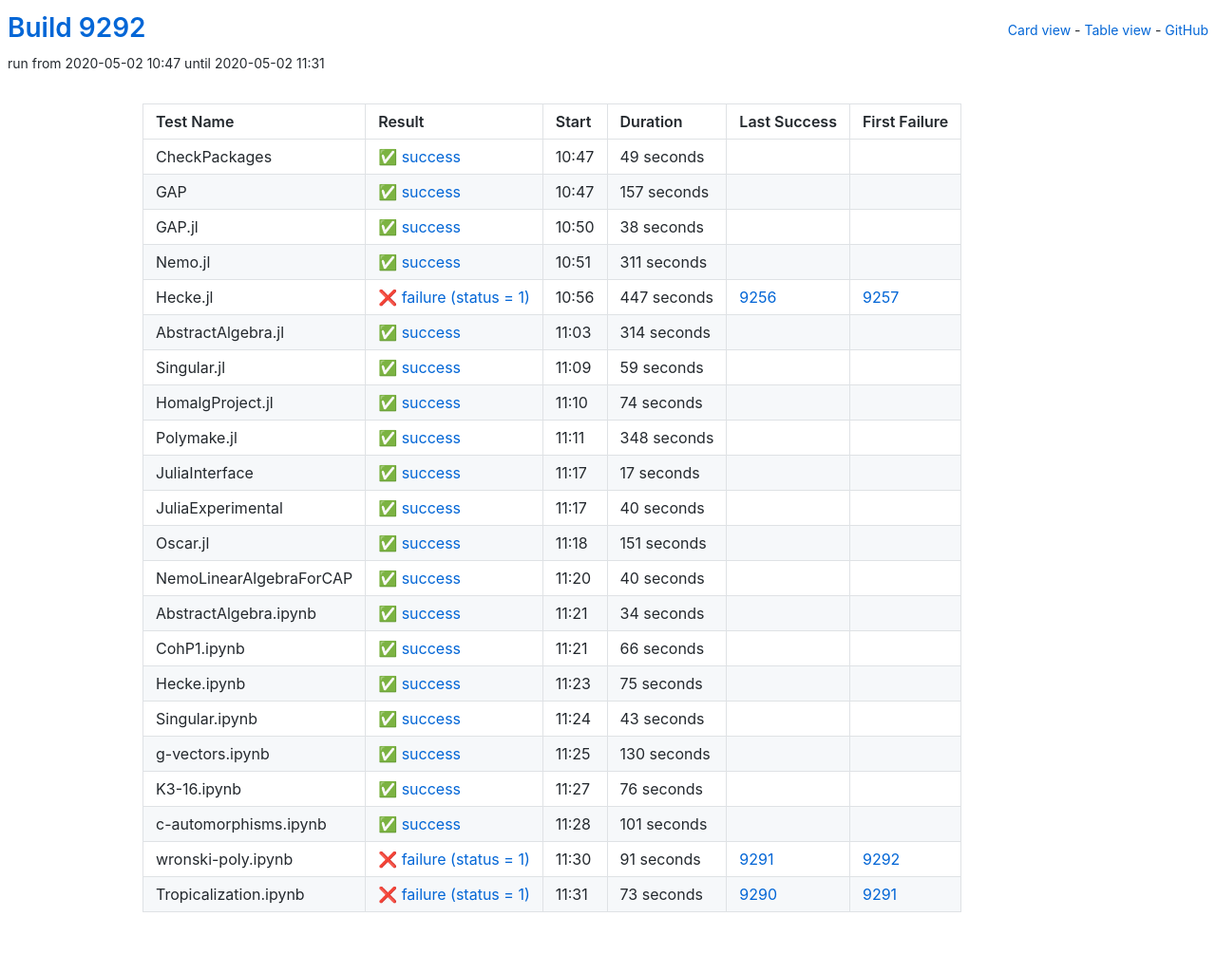
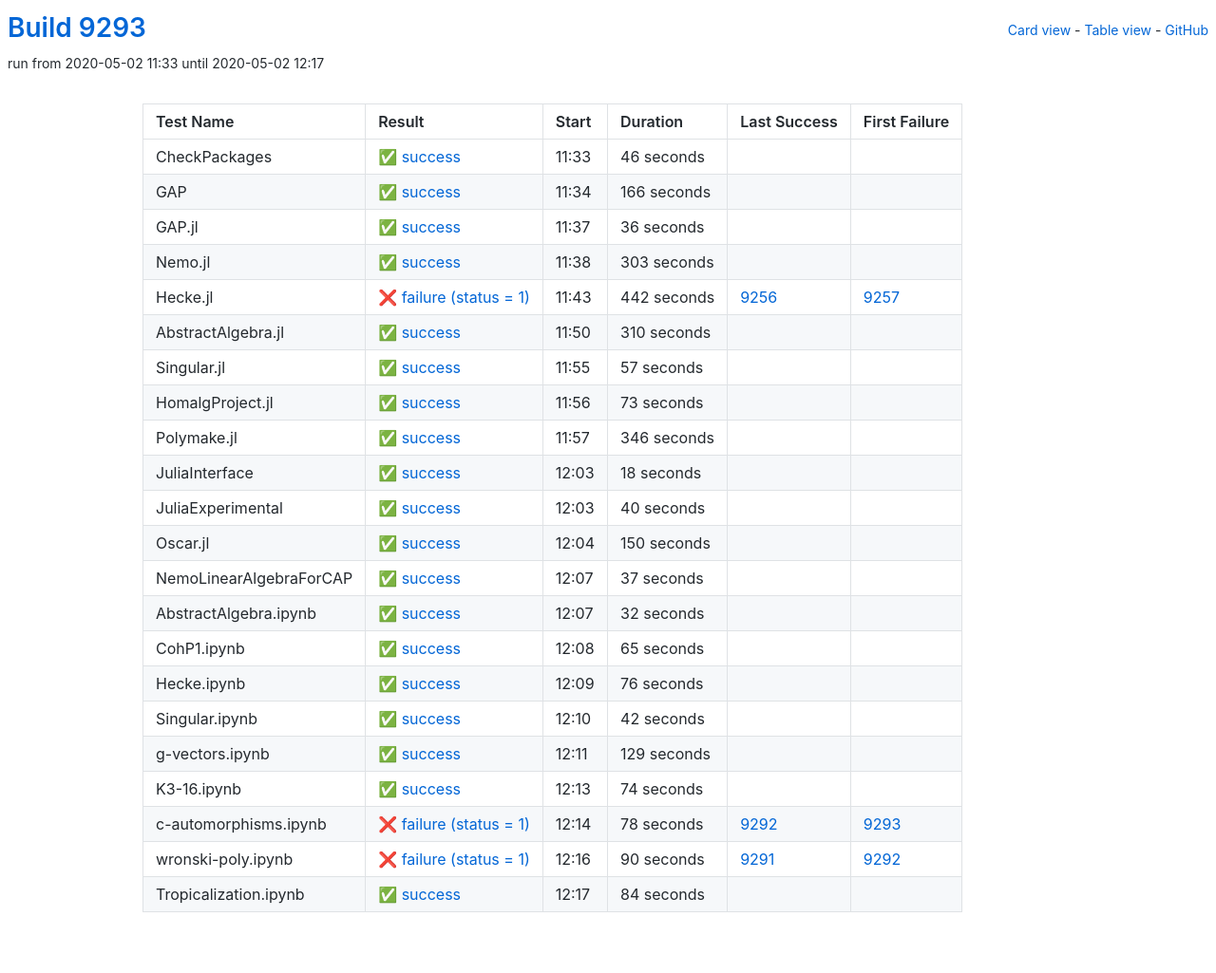
Before and after one commit to oscar-system/oscar-ci-status, a Jekyll site: the page built from table.html, in a window 1280 px wide. Shown: the whole page at 95% size. Built offline with Jekyll 4.4.1, drawn with Linux system fonts in a browser that asks for light colours.

Commit message:
Build 9293

```diff
--- a/_data/ci.yml
+++ b/_data/ci.yml
@@ -1,82 +1,203 @@
-build: 9292
-build_url: https://oscarci.mathematik.uni-kl.de/job/oscar/9292/
+build: 9293
+build_url: https://oscarci.mathematik.uni-kl.de/job/oscar/9293/
 job: oscar
 tests:
-- duration: 49
+- duration: 46
   exitcode: 0
   first_failure: false
   first_failure_url: null
   last_success: false
   last_success_url: null
-  log: https://oscarci.mathematik.uni-kl.de/job/oscar/9292/artifact/logs/build-9292/CheckPackages.log
+  log: https://oscarci.mathematik.uni-kl.de/job/oscar/9293/artifact/logs/build-9293/CheckPackages.log
   name: CheckPackages
-  start: 2020-05-02 10:47
+  start: 2020-05-02 11:33
   status: success
   success: true
-- duration: 157
+- duration: 166
   exitcode: 0
   first_failure: false
   first_failure_url: null
   last_success: false
   last_success_url: null
-  log: https://oscarci.mathematik.uni-kl.de/job/oscar/9292/artifact/logs/build-9292/GAP.log
+  log: https://oscarci.mathematik.uni-kl.de/job/oscar/9293/artifact/logs/build-9293/GAP.log
   name: GAP
-  start: 2020-05-02 10:47
+  start: 2020-05-02 11:34
   status: success
   success: true
-- duration: 38
+- duration: 36
   exitcode: 0
   first_failure: false
   first_failure_url: null
   last_success: false
   last_success_url: null
-  log: https://oscarci.mathematik.uni-kl.de/job/oscar/9292/artifact/logs/build-9292/GAP.jl.log
+  log: https://oscarci.mathematik.uni-kl.de/job/oscar/9293/artifact/logs/build-9293/GAP.jl.log
   name: GAP.jl
-  start: 2020-05-02 10:50
+  start: 2020-05-02 11:37
   status: success
   success: true
-- duration: 311
+- duration: 303
   exitcode: 0
   first_failure: false
   first_failure_url: null
   last_success: false
   last_success_url: null
-  log: https://oscarci.mathematik.uni-kl.de/job/oscar/9292/artifact/logs/build-9292/Nemo.jl.log
+  log: https://oscarci.mathematik.uni-kl.de/job/oscar/9293/artifact/logs/build-9293/Nemo.jl.log
   name: Nemo.jl
-  start: 2020-05-02 10:51
+  start: 2020-05-02 11:38
   status: success
   success: true
-- duration: 447
+- duration: 442
   exitcode: 1
   first_failure: 9257
   first_failure_url: https://oscarci.mathematik.uni-kl.de/job/oscar/9257/
   last_success: 9256
   last_success_url: https://oscarci.mathematik.uni-kl.de/job/oscar/9256/
-  log: https://oscarci.mathematik.uni-kl.de/job/oscar/9292/artifact/logs/build-9292/Hecke.jl.log
+  log: https://oscarci.mathematik.uni-kl.de/job/oscar/9293/artifact/logs/build-9293/Hecke.jl.log
   name: Hecke.jl
-  start: 2020-05-02 10:56
+  start: 2020-05-02 11:43
   status: failure
   success: false
-- duration: 314
+- duration: 310
   exitcode: 0
   first_failure: false
   first_failure_url: null
   last_success: false
   last_success_url: null
-  log: https://oscarci.mathematik.uni-kl.de/job/oscar/9292/artifact/logs/build-9292/AbstractAlgebra.jl.log
+  log: https://oscarci.mathematik.uni-kl.de/job/oscar/9293/artifact/logs/build-9293/AbstractAlgebra.jl.log
   name: AbstractAlgebra.jl
-  start: 2020-05-02 11:03
+  start: 2020-05-02 11:50
   status: success
   success: true
-- duration: 59
+- duration: 57
   exitcode: 0
   first_failure: false
   first_failure_url: null
   last_success: false
   last_success_url: null
-  log: https://oscarci.mathematik.uni-kl.de/job/oscar/9292/artifact/logs/build-9292/Singular.jl.log
+  log: https://oscarci.mathematik.uni-kl.de/job/oscar/9293/artifact/logs/build-9293/Singular.jl.log
   name: Singular.jl
-  start: 2020-05-02 11:09
+  start: 2020-05-02 11:55
+  status: success
+  success: true
+- duration: 73
+  exitcode: 0
+  first_failure: false
+  first_failure_url: null
+  last_success: false
+  last_success_url: null
+  log: https://oscarci.mathematik.uni-kl.de/job/oscar/9293/artifact/logs/build-9293/HomalgProject.jl.log
+  name: HomalgProject.jl
+  start: 2020-05-02 11:56
+  status: success
+  success: true
+- duration: 346
+  exitcode: 0
+  first_failure: false
+  first_failure_url: null
+  last_success: false
+  last_success_url: null
+  log: https://oscarci.mathematik.uni-kl.de/job/oscar/9293/artifact/logs/build-9293/Polymake.jl.log
+  name: Polymake.jl
+  start: 2020-05-02 11:57
+  status: success
+  success: true
+- duration: 18
+  exitcode: 0
+  first_failure: false
+  first_failure_url: null
+  last_success: false
+  last_success_url: null
+  log: https://oscarci.mathematik.uni-kl.de/job/oscar/9293/artifact/logs/build-9293/JuliaInterface.log
+  name: JuliaInterface
+  start: 2020-05-02 12:03
+  status: success
+  success: true
+- duration: 40
+  exitcode: 0
+  first_failure: false
+  first_failure_url: null
+  last_success: false
+  last_success_url: null
+  log: https://oscarci.mathematik.uni-kl.de/job/oscar/9293/artifact/logs/build-9293/JuliaExperimental.log
+  name: JuliaExperimental
+  start: 2020-05-02 12:03
+  status: success
+  success: true
+- duration: 150
+  exitcode: 0
+  first_failure: false
+  first_failure_url: null
+  last_success: false
+  last_success_url: null
+  log: https://oscarci.mathematik.uni-kl.de/job/oscar/9293/artifact/logs/build-9293/Oscar.jl.log
+  name: Oscar.jl
+  start: 2020-05-02 12:04
+  status: success
+  success: true
+- duration: 37
+  exitcode: 0
+  first_failure: false
+  first_failure_url: null
+  last_success: false
+  last_success_url: null
+  log: https://oscarci.mathematik.uni-kl.de/job/oscar/9293/artifact/logs/build-9293/NemoLinearAlgebraForCAP.log
+  name: NemoLinearAlgebraForCAP
+  start: 2020-05-02 12:07
+  status: success
+  success: true
+- duration: 32
+  exitcode: 0
+  first_failure: false
+  first_failure_url: null
+  last_success: false
+  last_success_url: null
+  log: https://oscarci.mathematik.uni-kl.de/job/oscar/9293/artifact/logs/build-9293/AbstractAlgebra.ipynb.log
+  name: AbstractAlgebra.ipynb
+  start: 2020-05-02 12:07
+  status: success
+  success: true
+- duration: 65
+  exitcode: 0
+  first_failure: false
+  first_failure_url: null
+  last_success: false
+  last_success_url: null
+  log: https://oscarci.mathematik.uni-kl.de/job/oscar/9293/artifact/logs/build-9293/CohP1.ipynb.log
+  name: CohP1.ipynb
+  start: 2020-05-02 12:08
+  status: success
+  success: true
+- duration: 76
+  exitcode: 0
+  first_failure: false
+  first_failure_url: null
+  last_success: false
+  last_success_url: null
+  log: https://oscarci.mathematik.uni-kl.de/job/oscar/9293/artifact/logs/build-9293/Hecke.ipynb.log
+  name: Hecke.ipynb
+  start: 2020-05-02 12:09
+  status: success
+  success: true
+- duration: 42
+  exitcode: 0
+  first_failure: false
+  first_failure_url: null
+  last_success: false
+  last_success_url: null
+  log: https://oscarci.mathematik.uni-kl.de/job/oscar/9293/artifact/logs/build-9293/Singular.ipynb.log
+  name: Singular.ipynb
+  start: 2020-05-02 12:10
+  status: success
+  success: true
+- duration: 129
+  exitcode: 0
+  first_failure: false
+  first_failure_url: null
+  last_success: false
+  last_success_url: null
+  log: https://oscarci.mathematik.uni-kl.de/job/oscar/9293/artifact/logs/build-9293/g-vectors.ipynb.log
+  name: g-vectors.ipynb
+  start: 2020-05-02 12:11
   status: success
   success: true
 - duration: 74
@@ -85,162 +206,41 @@ tests:
   first_failure_url: null
   last_success: false
   last_success_url: null
-  log: https://oscarci.mathematik.uni-kl.de/job/oscar/9292/artifact/logs/build-9292/HomalgProject.jl.log
-  name: HomalgProject.jl
-  start: 2020-05-02 11:10
+  log: https://oscarci.mathematik.uni-kl.de/job/oscar/9293/artifact/logs/build-9293/K3-16.ipynb.log
+  name: K3-16.ipynb
+  start: 2020-05-02 12:13
   status: success
   success: true
-- duration: 348
+- duration: 78
+  exitcode: 1
+  first_failure: 9293
+  first_failure_url: https://oscarci.mathematik.uni-kl.de/job/oscar/9293/
+  last_success: 9292
+  last_success_url: https://oscarci.mathematik.uni-kl.de/job/oscar/9292/
+  log: https://oscarci.mathematik.uni-kl.de/job/oscar/9293/artifact/logs/build-9293/c-automorphisms.ipynb.log
+  name: c-automorphisms.ipynb
+  start: 2020-05-02 12:14
+  status: failure
+  success: false
+- duration: 90
+  exitcode: 1
+  first_failure: 9292
+  first_failure_url: https://oscarci.mathematik.uni-kl.de/job/oscar/9292/
+  last_success: 9291
+  last_success_url: https://oscarci.mathematik.uni-kl.de/job/oscar/9291/
+  log: https://oscarci.mathematik.uni-kl.de/job/oscar/9293/artifact/logs/build-9293/wronski-poly.ipynb.log
+  name: wronski-poly.ipynb
+  start: 2020-05-02 12:16
+  status: failure
+  success: false
+- duration: 84
   exitcode: 0
   first_failure: false
   first_failure_url: null
   last_success: false
   last_success_url: null
-  log: https://oscarci.mathematik.uni-kl.de/job/oscar/9292/artifact/logs/build-9292/Polymake.jl.log
-  name: Polymake.jl
-  start: 2020-05-02 11:11
+  log: https://oscarci.mathematik.uni-kl.de/job/oscar/9293/artifact/logs/build-9293/Tropicalization.ipynb.log
+  name: Tropicalization.ipynb
+  start: 2020-05-02 12:17
   status: success
   success: true
-- duration: 17
-  exitcode: 0
-  first_failure: false
-  first_failure_url: null
-  last_success: false
-  last_success_url: null
-  log: https://oscarci.mathematik.uni-kl.de/job/oscar/9292/artifact/logs/build-9292/JuliaInterface.log
-  name: JuliaInterface
-  start: 2020-05-02 11:17
-  status: success
-  success: true
-- duration: 40
-  exitcode: 0
-  first_failure: false
-  first_failure_url: null
-  last_success: false
-  last_success_url: null
-  log: https://oscarci.mathematik.uni-kl.de/job/oscar/9292/artifact/logs/build-9292/JuliaExperimental.log
-  name: JuliaExperimental
-  start: 2020-05-02 11:17
-  status: success
-  success: true
-- duration: 151
-  exitcode: 0
-  first_failure: false
-  first_failure_url: null
-  last_success: false
-  last_success_url: null
-  log: https://oscarci.mathematik.uni-kl.de/job/oscar/9292/artifact/logs/build-9292/Oscar.jl.log
-  name: Oscar.jl
-  start: 2020-05-02 11:18
-  status: success
-  success: true
-- duration: 40
-  exitcode: 0
-  first_failure: false
-  first_failure_url: null
-  last_success: false
-  last_success_url: null
-  log: https://oscarci.mathematik.uni-kl.de/job/oscar/9292/artifact/logs/build-9292/NemoLinearAlgebraForCAP.log
-  name: NemoLinearAlgebraForCAP
-  start: 2020-05-02 11:20
-  status: success
-  success: true
-- duration: 34
-  exitcode: 0
-  first_failure: false
-  first_failure_url: null
-  last_success: false
-  last_success_url: null
-  log: https://oscarci.mathematik.uni-kl.de/job/oscar/9292/artifact/logs/build-9292/AbstractAlgebra.ipynb.log
-  name: AbstractAlgebra.ipynb
-  start: 2020-05-02 11:21
-  status: success
-  success: true
-- duration: 66
-  exitcode: 0
-  first_failure: false
-  first_failure_url: null
-  last_success: false
-  last_success_url: null
-  log: https://oscarci.mathematik.uni-kl.de/job/oscar/9292/artifact/logs/build-9292/CohP1.ipynb.log
-  name: CohP1.ipynb
-  start: 2020-05-02 11:21
-  status: success
-  success: true
-- duration: 75
-  exitcode: 0
-  first_failure: false
-  first_failure_url: null
-  last_success: false
-  last_success_url: null
-  log: https://oscarci.mathematik.uni-kl.de/job/oscar/9292/artifact/logs/build-9292/Hecke.ipynb.log
-  name: Hecke.ipynb
-  start: 2020-05-02 11:23
-  status: success
-  success: true
-- duration: 43
-  exitcode: 0
-  first_failure: false
-  first_failure_url: null
-  last_success: false
-  last_success_url: null
-  log: https://oscarci.mathematik.uni-kl.de/job/oscar/9292/artifact/logs/build-9292/Singular.ipynb.log
-  name: Singular.ipynb
-  start: 2020-05-02 11:24
-  status: success
-  success: true
-- duration: 130
-  exitcode: 0
-  first_failure: false
-  first_failure_url: null
-  last_success: false
-  last_success_url: null
-  log: https://oscarci.mathematik.uni-kl.de/job/oscar/9292/artifact/logs/build-9292/g-vectors.ipynb.log
-  name: g-vectors.ipynb
-  start: 2020-05-02 11:25
-  status: success
-  success: true
-- duration: 76
-  exitcode: 0
-  first_failure: false
-  first_failure_url: null
-  last_success: false
-  last_success_url: null
-  log: https://oscarci.mathematik.uni-kl.de/job/oscar/9292/artifact/logs/build-9292/K3-16.ipynb.log
-  name: K3-16.ipynb
-  start: 2020-05-02 11:27
-  status: success
-  success: true
-- duration: 101
-  exitcode: 0
-  first_failure: false
-  first_failure_url: null
-  last_success: false
-  last_success_url: null
-  log: https://oscarci.mathematik.uni-kl.de/job/oscar/9292/artifact/logs/build-9292/c-automorphisms.ipynb.log
-  name: c-automorphisms.ipynb
-  start: 2020-05-02 11:28
-  status: success
-  success: true
-- duration: 91
-  exitcode: 1
-  first_failure: 9292
-  first_failure_url: https://oscarci.mathematik.uni-kl.de/job/oscar/9292/
-  last_success: 9291
-  last_success_url: https://oscarci.mathematik.uni-kl.de/job/oscar/9291/
-  log: https://oscarci.mathematik.uni-kl.de/job/oscar/9292/artifact/logs/build-9292/wronski-poly.ipynb.log
-  name: wronski-poly.ipynb
-  start: 2020-05-02 11:30
-  status: failure
-  success: false
-- duration: 73
-  exitcode: 1
-  first_failure: 9291
-  first_failure_url: https://oscarci.mathematik.uni-kl.de/job/oscar/9291/
-  last_success: 9290
-  last_success_url: https://oscarci.mathematik.uni-kl.de/job/oscar/9290/
-  log: https://oscarci.mathematik.uni-kl.de/job/oscar/9292/artifact/logs/build-9292/Tropicalization.ipynb.log
-  name: Tropicalization.ipynb
-  start: 2020-05-02 11:31
-  status: failure
-  success: false
```
Also changed, not shown: README.md.
